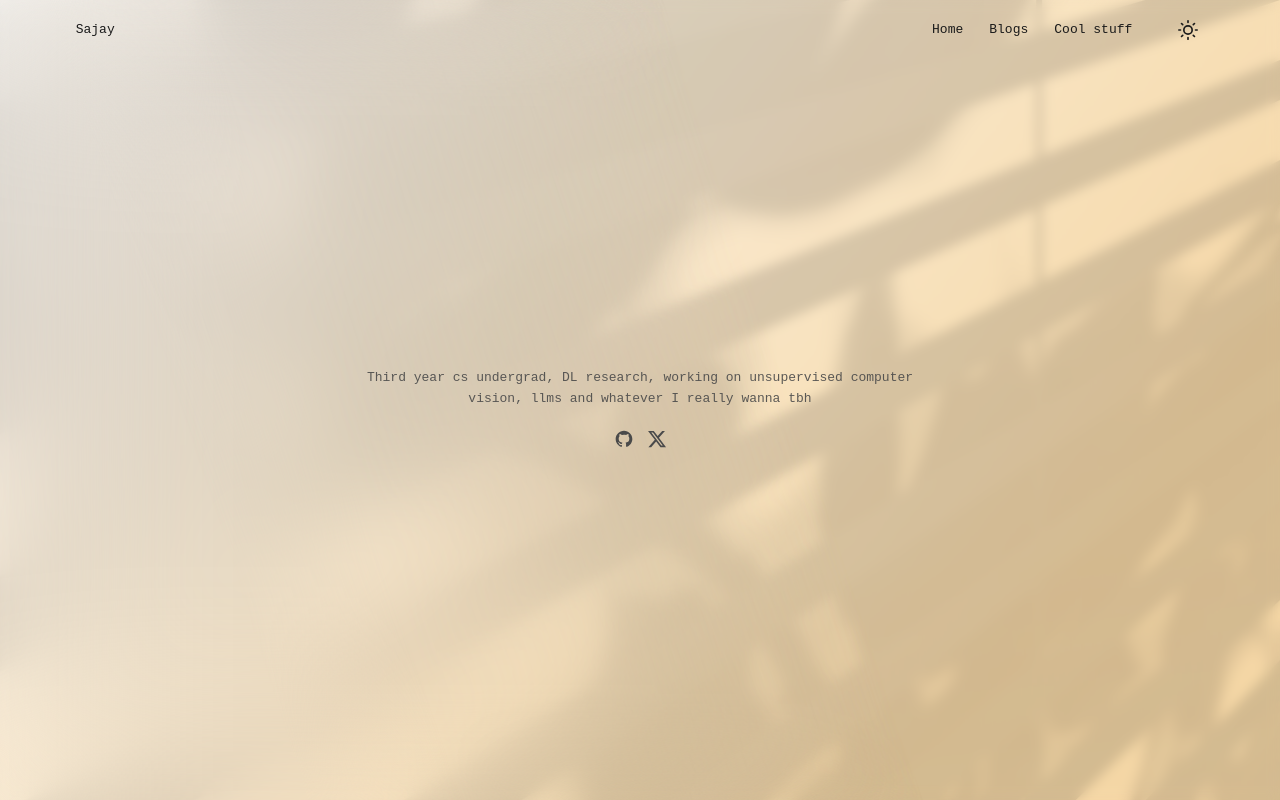
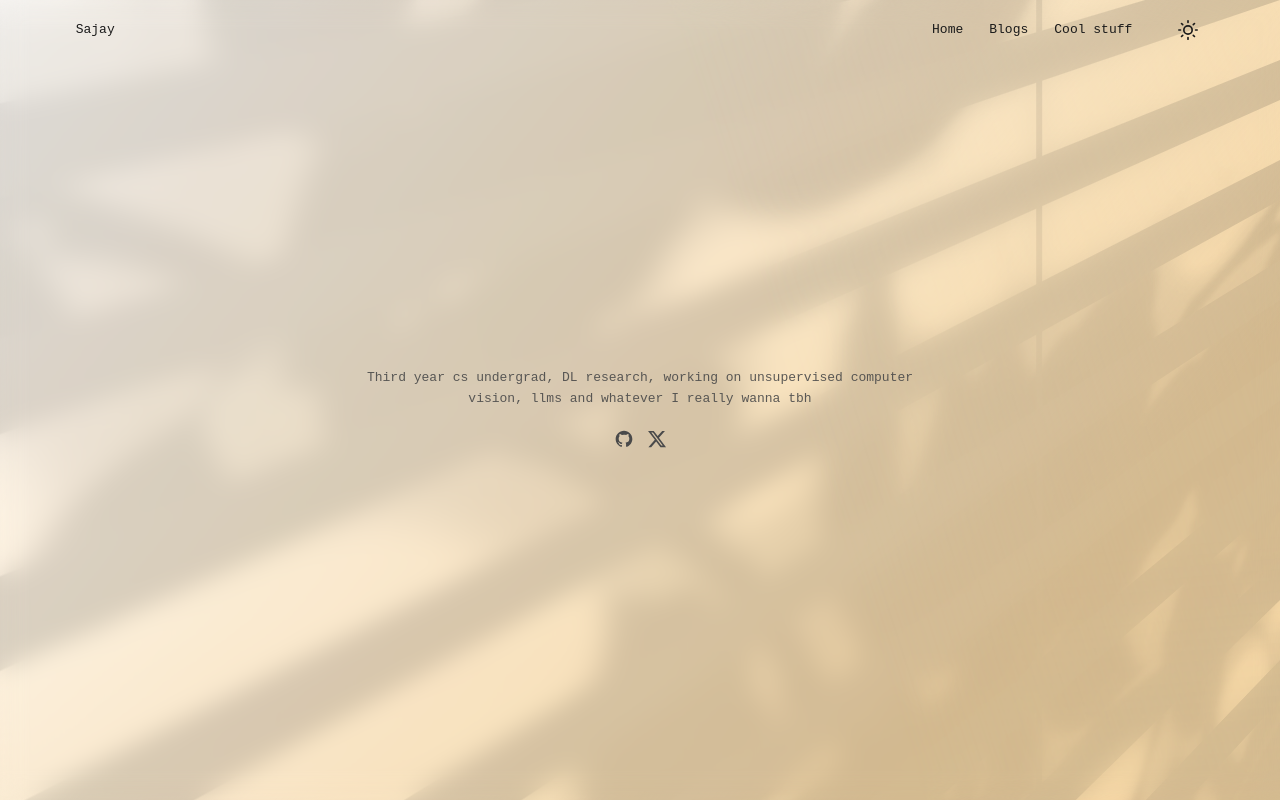
Before and after one commit to SajayR/Sadge, a website: page index.html in a window 1280 px wide. Drawn offline with Linux system fonts and the light colour scheme.

Commit message:
Performance optims

```diff
--- a/index.html
+++ b/index.html
@@ -58,9 +58,6 @@
                 </div>
             </div>
             <div id="progressive-blur">
-                <div></div>
-                <div></div>
-                <div></div>
                 <div></div>
             </div>
         </div>
--- a/styles.css
+++ b/styles.css
@@ -158,31 +158,9 @@ body.dark {
     height: 100%;
     width: 100%;
     inset: 0;
-    backdrop-filter: blur(var(--blur-amount));
-    mask-image: linear-gradient(252deg, transparent,
-                  transparent var(--stop1), black var(--stop2), black);
+    backdrop-filter: blur(12px);
+    mask-image: linear-gradient(252deg, transparent 0%, black 40%);
     will-change: backdrop-filter, mask-image;
-}
-
-#progressive-blur > div:nth-child(1) {
-    --blur-amount: 6px;
-    --stop1: 0%;
-    --stop2: 0%;
-}
-#progressive-blur > div:nth-child(2) {
-    --blur-amount: 12px;
-    --stop1: 40%;
-    --stop2: 80%;
-}
-#progressive-blur > div:nth-child(3) {
-    --blur-amount: 48px;
-    --stop1: 40%;
-    --stop2: 70%;
-}
-#progressive-blur > div:nth-child(4) {
-    --blur-amount: 96px;
-    --stop1: 70%;
-    --stop2: 80%;
 }
 
 #glow {
```
Also changed, not shown: blog.html (+0 -3 lines), post.html (+0 -3 lines), 1 other file.
